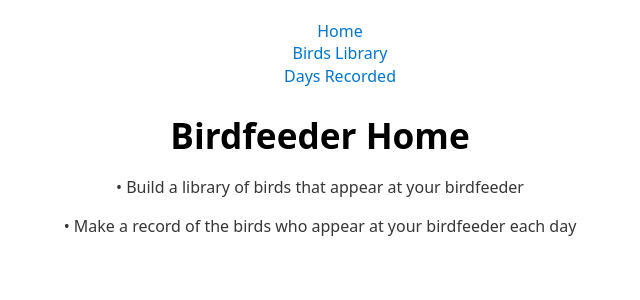
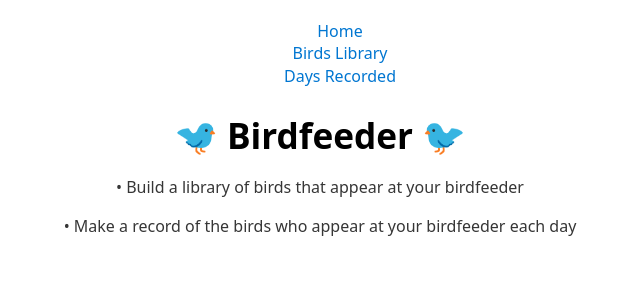
Before and after one commit to s-blais/react-redux-portfolio-project-birdfeeder-frontend, a React (Create React App) app: page / in a window 1280 px wide. Shown: the top 300 px of the page, without its empty margins (320-960 px from the left). Built offline with nearby package versions, Linux system fonts and the light colour scheme; no server answers.

Commit message:
mirror emoji and generalize stylesheet name

```diff
--- a/src/components/Home.js
+++ b/src/components/Home.js
@@ -3,7 +3,7 @@ import React from 'react'
 const Home = () => {
   return (
     <div>
-      <h1>Birdfeeder Home</h1>
+      <h1><span className="flip-bird">&#128038;</span> Birdfeeder &#128038;</h1>
         <p>• Build a library of birds that appear at your birdfeeder</p>
         <p>• Make a record of the birds who appear at your birdfeeder each day</p>
     </div>
--- a/src/index.js
+++ b/src/index.js
@@ -2,7 +2,7 @@ import React from 'react';
 import ReactDOM from 'react-dom';
 import './index.css';
 import './water.css';
-import './bird-card.css';
+import './styles.css';
 import App from './App';
 import reportWebVitals from './reportWebVitals';
 import { Provider } from 'react-redux'
--- a/src/bird-card.css
+++ b/src/styles.css
@@ -13,3 +13,8 @@
   max-height: 150px;
   border-radius: 5px;
 }
+
+.flip-bird {
+  transform: scale(-1,1);
+  display: inline-block;
+}
```
